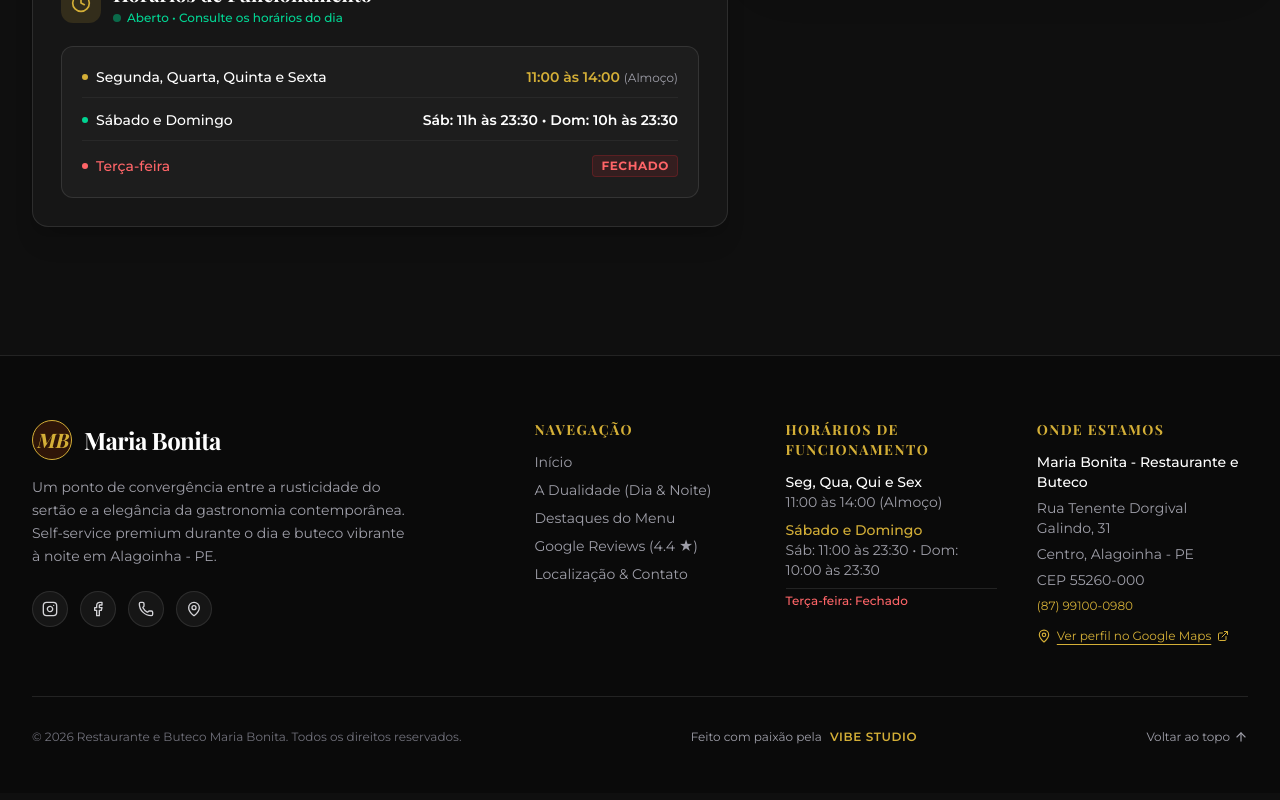
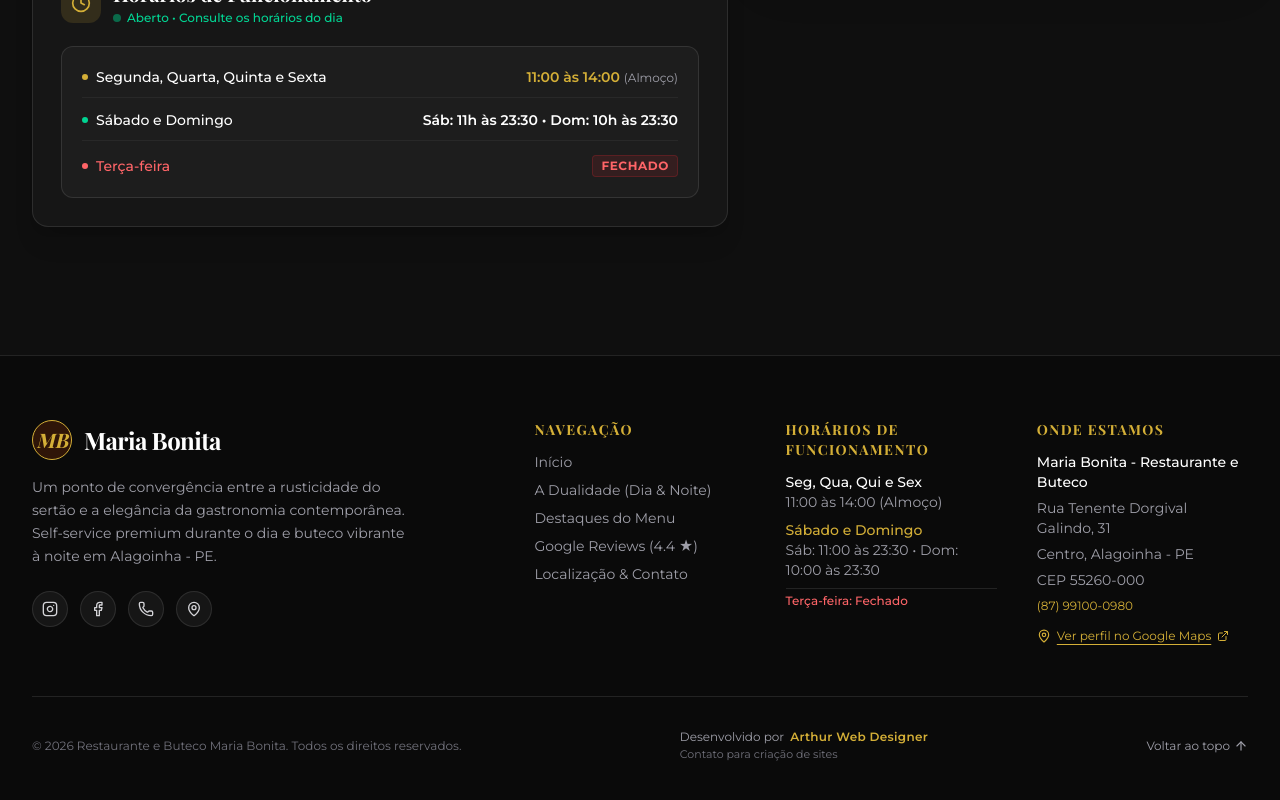
Before and after one commit to ytdark0066-commits/maria-bonita, a React (Vite) app: page / in a window 1280 px wide. Shown: the part 6141-6941 px from the top of the page. Built offline with nearby package versions, Linux system fonts and the light colour scheme; a web font is replaced by a local one.

Commit message:
chore: update footer credits to Arthur Web Designer
Replace Vibe Studio branding with Arthur Web Designer contact details and links in the footer.

```diff
--- a/src/App.tsx
+++ b/src/App.tsx
@@ -40,7 +40,7 @@
         <LocationSection onOpenReservation={() => setReservationOpen(true)} />
       </main>
 
-      {/* Rodapé com Assinatura da Vibe Studio */}
+      {/* Rodapé com Assinatura de Arthur Web Designer */}
       <Footer />
 
       {/* Botão Flutuante de WhatsApp Pulsante */}
--- a/src/components/Footer.tsx
+++ b/src/components/Footer.tsx
@@ -135,15 +135,31 @@
           </div>
         </div>
 
-        {/* Bottom Credits with explicit Vibe Studio mention */}
+        {/* Bottom Credits with Arthur Web Designer contact */}
         <div className="pt-8 flex flex-col sm:flex-row items-center justify-between gap-4 text-xs text-zinc-500">
           <p>© 2026 Restaurante e Buteco Maria Bonita. Todos os direitos reservados.</p>
 
-          <div className="flex items-center space-x-2 text-zinc-400">
-            <span>Feito com paixão pela</span>
-            <span className="text-[#D4AF37] font-semibold tracking-wider uppercase hover:underline cursor-pointer">
-              Vibe Studio
-            </span>
+          <div className="flex flex-col items-center sm:items-start text-center sm:text-left gap-0.5">
+            <div className="flex items-center space-x-1.5 text-zinc-400">
+              <span>Desenvolvido por</span>
+              <a
+                href="https://wa.me/5587988091104?text=Ol%C3%A1%2C%20quero%20criar%20um%20web%20site"
+                target="_blank"
+                rel="noopener noreferrer"
+                className="text-[#D4AF37] font-semibold tracking-wide hover:underline hover:text-[#e5c358] transition-colors inline-flex items-center gap-1"
+                title="Conversar com Arthur Web Designer no WhatsApp"
+              >
+                <span>Arthur Web Designer</span>
+              </a>
+            </div>
+            <a
+              href="https://wa.me/5587988091104?text=Ol%C3%A1%2C%20quero%20criar%20um%20web%20site"
+              target="_blank"
+              rel="noopener noreferrer"
+              className="text-[11px] text-zinc-500 hover:text-zinc-400 transition-colors tracking-normal"
+            >
+              Contato para criação de sites
+            </a>
           </div>
 
           <button
```
